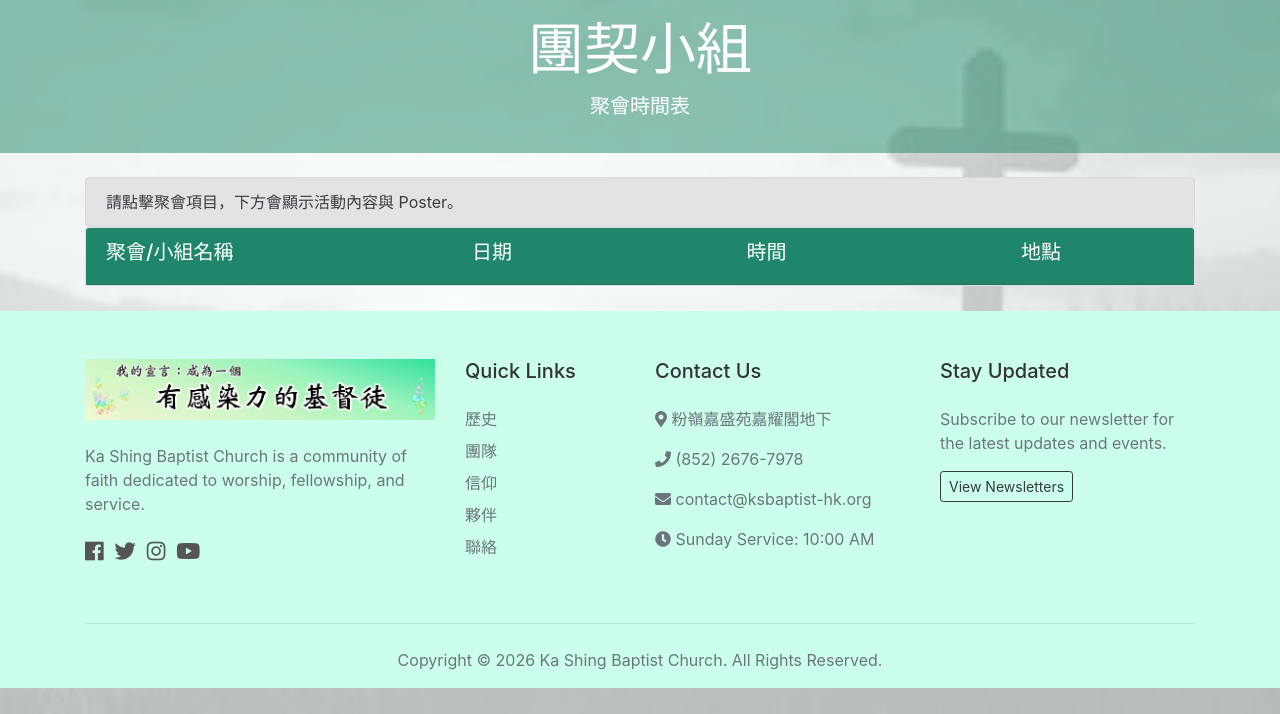
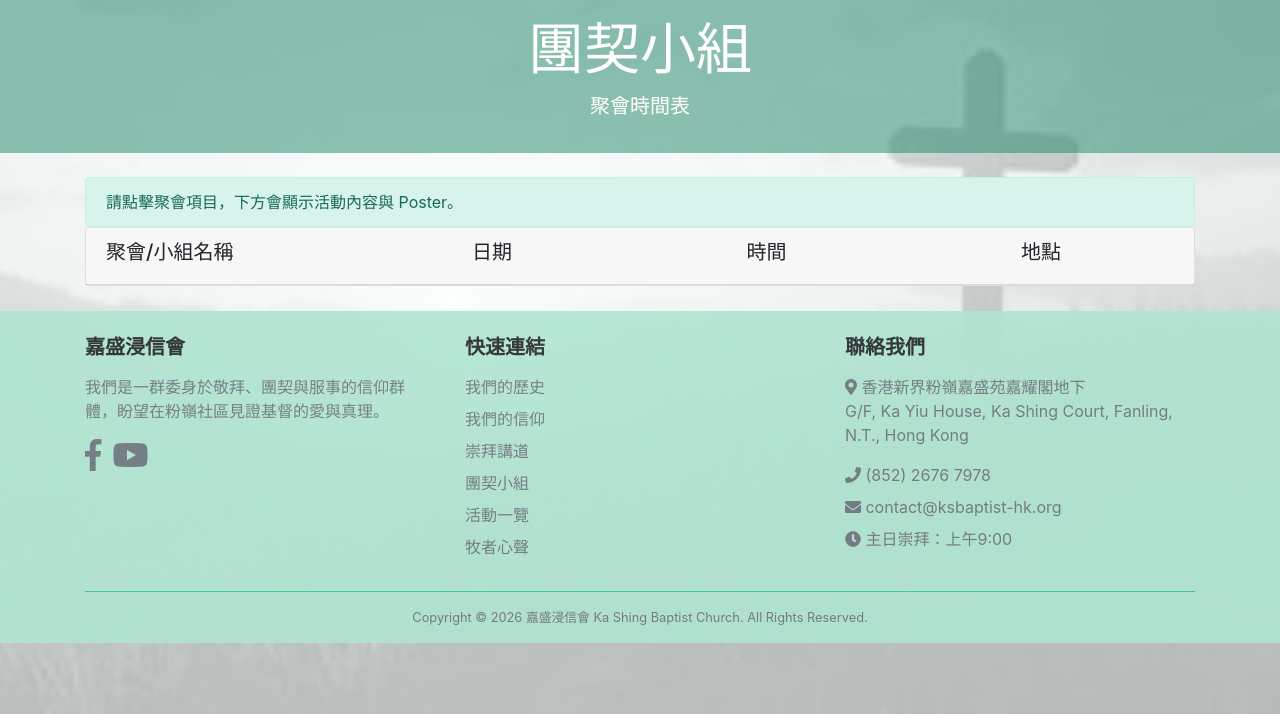
Before and after one commit to rayto1224/ksbc-web, a Django app: page /fellowship/fellowship/ in a window 1280 px wide. Shown: the part 86-800 px from the top of the page. Run offline with Django 5.2, Linux system fonts and the light colour scheme; data that the repository does not hold is empty; some libraries are stand-ins or nearby versions.

Commit message:
improve front page

```diff
--- a/config/static/css/style.css
+++ b/config/static/css/style.css
@@ -62,7 +62,7 @@ body::after {
 }
 
 .btn-secondary {
-  color: #fff !important; }
+  color: #fff; }
 
 img {
   width: 100%; }
@@ -74,7 +74,7 @@ img {
 .navbar {
   opacity: 0.9;
   text-transform: uppercase;
-  background-color: #b0e5d0 !important; }
+  background-color: #b0e5d0; }
 
 .social a {
   margin-right: 0.4rem; }
@@ -98,7 +98,7 @@ img {
 }
 
 #register .card-header {
-  background-color: rgba(0, 123, 255, 0.7) !important;
+  background-color: rgba(32, 134, 107, 0.7);
 }
 
 /* Dashboard table transparency */
@@ -107,7 +107,7 @@ img {
 }
 
 .table-responsive table thead {
-  background-color: rgba(33, 37, 41, 0.7);
+  background-color: rgba(32, 134, 107, 0.7);
 }
 
 .table-responsive table tbody tr {
@@ -115,7 +115,7 @@ img {
 }
 
 .table-responsive table tbody tr:hover {
-  background-color: rgba(0, 123, 255, 0.2);
+  background-color: rgba(247, 156, 59, 0.2);
 }
 
 /* Sermons table transparency */
@@ -124,7 +124,7 @@ img {
 }
 
 #sermons-table thead {
-  background-color: rgba(33, 37, 41, 0.7);
+  background-color: rgba(32, 134, 107, 0.7);
   color: white;
 }
 
@@ -137,7 +137,7 @@ img {
 }
 
 #sermons-table tbody tr:hover {
-  background-color: rgba(0, 123, 255, 0.2);
+  background-color: rgba(247, 156, 59, 0.2);
 }
 
 @media (max-width: 991px) {
@@ -158,7 +158,7 @@ img {
   #top-bar {
     text-align: center; }
     #top-bar .social {
-      text-align: center !important; } }
+      text-align: center; } }
 
 @media (max-width: 576px) {
   #showcase h1 {
--- a/templates/fellowship/fellowship.html
+++ b/templates/fellowship/fellowship.html
@@ -10,39 +10,6 @@
 {% include "includes/_topbar.html" with title="團契小組" subtitle="聚會時間表" %}
 
 
-  <head>
-    <meta charset="utf-8" />
-    <meta
-      name="viewport"
-      content="width=device-width, initial-scale=1, shrink-to-fit=no"
-    />
-    <link
-      rel="stylesheet"
-      href="https://stackpath.bootstrapcdn.com/bootstrap/4.6.2/css/bootstrap.min.css"
-    />
-    <style>
-      .card-header {
-        background-color: #20866b;
-        color: white;
-      }
-      .list-group-item.active {
-        background-color: #20866b;
-        border-color: #20866b;
-        color: white;
-      }
-      .list-group-item {
-        background-color: #cdefe6;
-        border-color: #20866b;
-        color: rgb(56, 56, 56);
-      }
-      /* Ensure text remains readable on hover if not active */
-      .list-group-item:hover:not(.active) {
-        background-color: #f8f9fa;
-        color: #20866b;
-      }
-    </style>
-  </head>
-  <body>
     <div class="container py-4">
       <div class="alert alert-secondary mb-0">
         請點擊聚會項目，下方會顯示活動內容與 Poster。
@@ -123,6 +90,6 @@
     `;
       });
     </script>
-  </body>
+
 
 {% endblock %}
--- a/templates/partials/_footer.html
+++ b/templates/partials/_footer.html
@@ -1,99 +1,143 @@
 {% load static %}
-<footer id="main-footer" class="pt-5 pb-3">
+
+<footer id="main-footer" class="pt-4 pb-3">
     <div class="container">
         <div class="row">
-            <!-- Column 1: Church Info -->
-            <div class="col-lg-4 col-md-6 mb-4">
-                <div class="footer-slogan mb-4">
-                    <img src="{% static 'img/slogan.jpg' %}" alt="Ka Shing Baptist Church Slogan" class="footer-slogan-img img-fluid">
-                </div>
+
+            <!-- Column 1: Church Intro + Social -->
+            <div class="col-lg-4 col-md-6 mb-4 mb-lg-0">
+                <h5 class="fw-bold mb-3">嘉盛浸信會</h5>
                 <p class="text-muted">
-                    Ka Shing Baptist Church is a community of faith dedicated to worship, fellowship, and service.
+                    我們是一群委身於敬拜、團契與服事的信仰群體，盼望在粉嶺社區見證基督的愛與真理。
                 </p>
-                <div class="social mt-4">
-                    <a href="#" class="text-decoration-none me-3">
-                        <i class="fab fa-facebook fa-lg"></i>
+                <div class="social mt-3">
+                    <a href="https://www.facebook.com/kashingbaptist"
+                       class="text-decoration-none me-3"
+                       target="_blank" rel="noopener noreferrer"
+                       aria-label="Facebook">
+                        <i class="fab fa-facebook-f fa-2x"></i>
                     </a>
-                    <a href="#" class="text-decoration-none me-3">
-                        <i class="fab fa-twitter fa-lg"></i>
-                    </a>
-                    <a href="#" class="text-decoration-none me-3">
-                        <i class="fab fa-instagram fa-lg"></i>
-                    </a>
-                    <a href="#" class="text-decoration-none">
-                        <i class="fab fa-youtube fa-lg"></i>
+                    <a href="https://www.youtube.com/@KaShingBaptist/playlists"
+                       class="text-decoration-none"
+                       target="_blank" rel="noopener noreferrer"
+                       aria-label="YouTube">
+                        <i class="fab fa-youtube fa-2x"></i>
                     </a>
                 </div>
             </div>
 
-            <!-- Column 2: Quick Links -->
-            <div class="col-lg-2 col-md-6 mb-4">
-                <h5 class="fw-bold mb-4">Quick Links</h5>
-                <ul class="list-unstyled">
-                    <li class="mb-2"><a href="{% url 'pages:about' %}" class="text-decoration-none text-muted">歷史</a></li>
-                    <li class="mb-2"><a href="{% url 'pages:team' %}" class="text-decoration-none text-muted">團隊</a></li>
-                    <li class="mb-2"><a href="{% url 'pages:faith' %}" class="text-decoration-none text-muted">信仰</a></li>
-                    <li class="mb-2"><a href="{% url 'pages:partners' %}" class="text-decoration-none text-muted">夥伴</a></li>
-                    <li class="mb-2"><a href="{% url 'pages:contact' %}" class="text-decoration-none text-muted">聯絡</a></li>
+            <!-- Column 2: Quick Links (mirrors some nav items) -->
+            <div class="col-lg-4 col-md-6 mb-4 mb-lg-0">
+                <h5 class="fw-bold mb-3">快速連結</h5>
+                <ul class="list-unstyled text-muted">
+                    <li class="mb-2"><a href="{% url 'pages:about' %}" class="text-muted text-decoration-none">我們的歷史</a></li>
+                    <li class="mb-2"><a href="{% url 'pages:faith' %}" class="text-muted text-decoration-none">我們的信仰</a></li>
+                    <li class="mb-2"><a href="{% url 'worships:worship' %}" class="text-muted text-decoration-none">崇拜講道</a></li>
+                    <li class="mb-2"><a href="{% url 'fellowship:fellowship' %}" class="text-muted text-decoration-none">團契小組</a></li>
+                    <li class="mb-2"><a href="{% url 'activities:list' %}" class="text-muted text-decoration-none">活動一覽</a></li>
+                    <li class="mb-2"><a href="{% url 'newsletter:archive' %}" class="text-muted text-decoration-none">牧者心聲</a></li>
                 </ul>
             </div>
 
             <!-- Column 3: Contact Info -->
-            <div class="col-lg-3 col-md-6 mb-4">
-                <h5 class="fw-bold mb-4">Contact Us</h5>
+            <div class="col-lg-4 col-md-12">
+                <h5 class="fw-bold mb-3">聯絡我們</h5>
                 <ul class="list-unstyled text-muted">
                     <li class="mb-3">
                         <i class="fas fa-map-marker-alt me-2"></i>
-                        <span>粉嶺嘉盛苑嘉耀閣地下</span>
+                        <span>香港新界粉嶺嘉盛苑嘉耀閣地下<br>
+                              G/F, Ka Yiu House, Ka Shing Court, Fanling, N.T., Hong Kong</span>
                     </li>
-                    <li class="mb-3">
+                    <li class="mb-2">
                         <i class="fas fa-phone me-2"></i>
-                        <span>(852) 2676-7978</span>
+                        <a href="tel:+85226767978" class="text-muted text-decoration-none">(852) 2676 7978</a>
                     </li>
-                    <li class="mb-3">
+                    <li class="mb-2">
                         <i class="fas fa-envelope me-2"></i>
-                        <span>contact@ksbaptist-hk.org</span>
+                        <a href="mailto:contact@ksbaptist-hk.org" class="text-muted text-decoration-none">contact@ksbaptist-hk.org</a>
                     </li>
-                    <li class="mb-3">
+                    <li class="mb-2">
                         <i class="fas fa-clock me-2"></i>
-                        <span>Sunday Service: 10:00 AM</span>
+                        <span>主日崇拜：上午9:00</span>
                     </li>
                 </ul>
             </div>
-
-            <!-- Column 4: Newsletter -->
-            <div class="col-lg-3 col-md-6 mb-4">
-                <h5 class="fw-bold mb-4">Stay Updated</h5>
-                <p class="text-muted">Subscribe to our newsletter for the latest updates and events.</p>
-                <a href="{% url 'newsletter:archive' %}" class="btn btn-outline-dark btn-sm">View Newsletters</a>
-            </div>
         </div>
 
-        <hr class="my-4">
+        <hr class="my-3 border-secondary">
 
         <div class="row">
-            <div class="col-md-12 text-center">
-                <div class="footer-copyright text-muted">
-                    Copyright &copy; <span class="year"></span> Ka Shing Baptist Church. All Rights Reserved.
+            <div class="col-12 text-center">
+                <div class="footer-copyright text-muted small">
+                    Copyright &copy; <span id="current-year"></span> 嘉盛浸信會 Ka Shing Baptist Church. All Rights Reserved.
                 </div>
             </div>
         </div>
     </div>
 </footer>
 
+<!-- Optional: Back to top button (matches sticky nav feel) -->
+<a href="#" id="back-to-top" class="btn btn-primary btn-lg rounded-circle position-fixed bottom-0 end-0 m-4 shadow d-none" aria-label="回到頁頂">
+    <i class="fas fa-arrow-up"></i>
+</a>
+
 <style>
     #main-footer {
-        background-color: #CCFFEB;
-        color: #333;
+        background-color: #b0e5d0 !important;
+        opacity: 0.9;
+        color: #495057;
     }
-    #main-footer a.text-muted:hover {
+
+    #main-footer h5 {
+        color: #212529;
+        font-weight: 600;
+    }
+
+    #main-footer a.text-muted {
+        transition: color 0.2s;
+    }
+
+    #main-footer a.text-muted:hover,
+    #main-footer a.text-muted:focus {
         color: #0d6efd !important;
+        text-decoration: underline;
     }
+
     .social a {
-        color: #555;
-        transition: color 0.3s;
+        color: #6c757d;
+        transition: all 0.25s;
     }
+
     .social a:hover {
         color: #0d6efd;
+        transform: translateY(-3px);
+    }
+
+    #back-to-top {
+        width: 50px;
+        height: 50px;
+        font-size: 1.3rem;
+        line-height: 1;
+        opacity: 0.85;
+    }
+
+    #back-to-top:hover {
+        opacity: 1;
     }
 </style>
+
+<!-- JavaScript for year + back-to-top -->
+<script>
+    // Set current year
+    document.getElementById('current-year').textContent = new Date().getFullYear();
+
+    // Back to top visibility
+    const backToTop = document.getElementById('back-to-top');
+    window.addEventListener('scroll', () => {
+        if (window.scrollY > 400) {
+            backToTop.classList.remove('d-none');
+        } else {
+            backToTop.classList.add('d-none');
+        }
+    });
+</script>
```
Also changed, not shown: static/css/style.css (+8 -8 lines), templates/indexes/home.html (+3 -17 lines), templates/newsletter/archive.html (+15 -3 lines), templates/worships/worship.html (+3 -28 lines).
